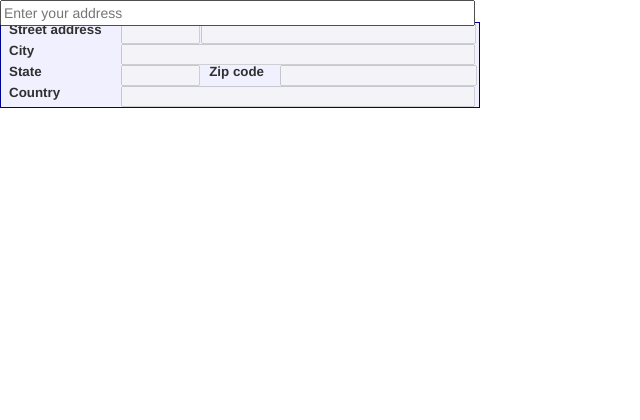
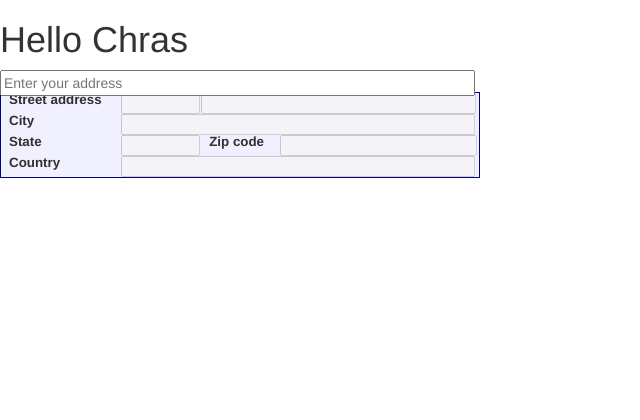
Before and after one commit to Che-Chris/Ride-Fare-Comparison, a Django app: page /ridefarecomparison/ in a window 1280 px wide. Shown: the top 420 px of the page, without its empty margins (0-640 px from the left). Before the commit the page ends 108 px from the top, so only its background shows below. Run offline with Django 3.2, Linux system fonts and the light colour scheme; some libraries are stand-ins or nearby versions.

Commit message:
Hopefully its not tracking

```diff
--- a/ridefarecomparison/templates/home.html
+++ b/ridefarecomparison/templates/home.html
@@ -3,6 +3,7 @@
 {% block content %}
 
 <!DOCTYPE html>
+<h1> Hello Chras </h1>
 <html>
 <head>
   <title>Place Autocomplete Address Form</title>
```
